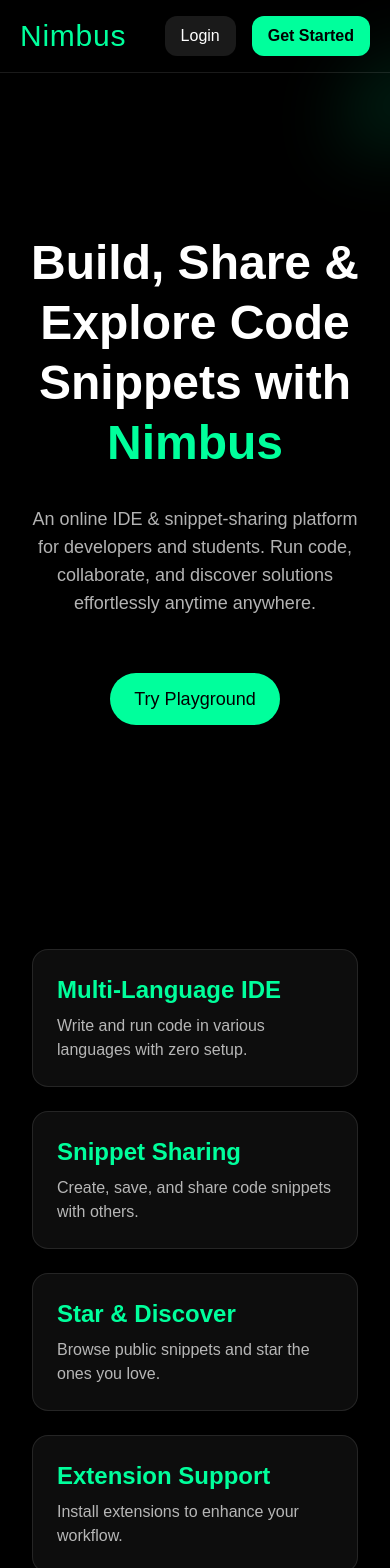
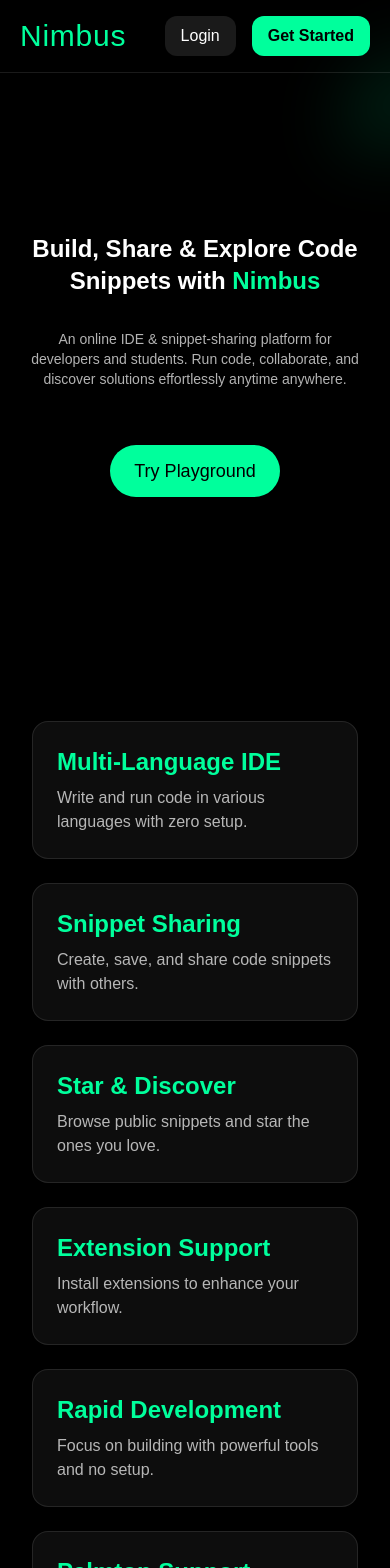
Before and after one commit to Pray45/Nimbus, a Next.js app: page / in a window 390 px wide. Shown: the top 1568 px of the page. Built offline with nearby package versions, Linux system fonts and the light colour scheme.

Commit message:
playing with route

```diff
--- /dev/null
+++ b/src/app/landing/page.tsx
@@ -0,0 +1,79 @@
+import Gradients from "@/components/Gradients";
+import Link from "next/link";
+
+const Landing = () => {
+  return (
+    <div className="relative min-h-screen bg-black text-white overflow-hidden">
+
+      <Gradients />
+
+      {/* Main content */}
+      <div className="relative z-10">
+        <header className="flex items-center justify-between px-5 py-4 border-b border-white/10">
+          <h1 className="text-3xl tracking-wide text-[#00FF9C]">Nimbus</h1>
+          <div className="flex gap-4">
+            <Link href={"/login"} className=" px-4 py-2 rounded-xl bg-white/10 hover:bg-white/20 transition cursor-pointer">Login</Link>
+            <button className="px-4 py-2 rounded-xl bg-[#00FF9C] text-black font-semibold hover:brightness-110 transition cursor-pointer">Get Started</button>
+          </div>
+        </header>
+
+        <main className="flex flex-col items-center justify-center text-center px-6 py-40 gap-8">
+          <h2 className="text-2xl lg:text-5xl font-extrabold  max-w-4xl">
+            Build, Share & Explore Code Snippets with <span className="text-[#00FF9C]">Nimbus</span>
+          </h2>
+          <p className="text-sm lg:text-lg text-white/70 max-w-2xl">
+            An online IDE & snippet-sharing platform for developers and students. Run code, collaborate, and discover solutions effortlessly anytime anywhere.
+          </p>
+          <button className="mt-6 px-6 py-3 text-lg rounded-full bg-[#00FF9C] hover:bg-[#00FF9Cde] text-black hover:brightness-110 transition font-medium cursor-pointer">
+            Try Playground
+          </button>
+        </main>
+
+        <section className="grid grid-cols-1 md:grid-cols-3 gap-6 px-8 py-16">
+          {[
+            {
+              title: "Multi-Language IDE",
+              desc: "Write and run code in various languages with zero setup.",
+            },
+            {
+              title: "Snippet Sharing",
+              desc: "Create, save, and share code snippets with others.",
+            },
+            {
+              title: "Star & Discover",
+              desc: "Browse public snippets and star the ones you love.",
+            },
+            {
+              title: "Extension Support",
+              desc: "Install extensions to enhance your workflow.",
+            },
+            {
+              title: "Rapid Development",
+              desc: "Focus on building with powerful tools and no setup.",
+            },
+            {
+              title: "Palmtop Support",
+              desc: "Use Nimbus seamlessly on mobile and tablets.",
+            },
+          ].map((feature, idx) => (
+            <div
+              key={idx}
+              className="bg-white/5 p-6 rounded-2xl shadow-md backdrop-blur border border-white/10"
+            >
+              <h3 className="text-2xl font-semibold text-[#00FF9C] mb-2">
+                {feature.title}
+              </h3>
+              <p className="text-white/70">{feature.desc}</p>
+            </div>
+          ))}
+        </section>
+
+        <footer className="text-center py-8 border-t border-white/10 text-white/50">
+          © 2025 Nimbus. Built for developers.
+        </footer>
+      </div>
+    </div>
+  );
+};
+
+export default Landing;
--- a/src/app/login/page.tsx
+++ b/src/app/login/page.tsx
@@ -11,6 +11,9 @@ const Login = () => {
   const [ email, setEmail ] = useState("")
   const [ password, setPassword ] = useState("")
 
+
+  if(localStorage.getItem("token")) {window.location.href = "/"}
+
   const submithandler = async(e: React.FormEvent) =>{
 
     e.preventDefault()
@@ -21,6 +24,7 @@ const Login = () => {
       const res = await axios.post("/api/auth/login", {email,password} )
 
       if (res.status === 200) {
+        window.localStorage.setItem("token", res.data.token )
         window.location.href = "/"
       }
 
@@ -39,12 +43,14 @@ const Login = () => {
 
   }
 
+
+
   return (
     <div className="relative min-h-screen bg-black text-white overflow-hidden flex justify-center items-center">
 
       {loading && (
-      <div className="absolute inset-0 bg-black/80 backdrop-blur-md flex items-center justify-center z-50">
-        <span className="text-[#00FF9C] text-xl font-semibold animate-pulse">Registering...</span>
+      <div className="absolute min-h-screen max-h-screen w-full bg-black/80 backdrop-blur-md flex items-center justify-center z-50">
+        <span className="text-[#00FF9C] text-xl font-semibold animate-pulse">Logging in...</span>
       </div>
       )}
 
--- a/src/app/page.tsx
+++ b/src/app/page.tsx
@@ -1,79 +1,17 @@
-import Gradients from "@/components/Gradients";
-import Link from "next/link";
+"use client"
 
-const Home = () => {
+import Home from './home/page'
+import Landing from './landing/page'
+
+const page = () => {
+
+  const isLoggedin = localStorage.getItem("token")
+
   return (
-    <div className="relative min-h-screen bg-black text-white overflow-hidden">
+    <>
+      { isLoggedin ? <Home/> : <Landing/> }
+    </>
+  )
+}
 
-      <Gradients />
-
-      {/* Main content */}
-      <div className="relative z-10">
-        <header className="flex items-center justify-between px-5 py-4 border-b border-white/10">
-          <h1 className="text-3xl tracking-wide text-[#00FF9C]">Nimbus</h1>
-          <div className="flex gap-4">
-            <Link href={"/login"} className="px-4 py-2 rounded-xl bg-white/10 hover:bg-white/20 transition cursor-pointer">Login</Link>
-            <button className="px-4 py-2 rounded-xl bg-[#00FF9C] text-black font-semibold hover:brightness-110 transition cursor-pointer">Get Started</button>
-          </div>
-        </header>
-
-        <main className="flex flex-col items-center justify-center text-center px-6 py-40 gap-8">
-          <h2 className="text-5xl font-extrabold leading-tight max-w-4xl">
-            Build, Share & Explore Code Snippets with <span className="text-[#00FF9C]">Nimbus</span>
-          </h2>
-          <p className="text-lg text-white/70 max-w-2xl">
-            An online IDE & snippet-sharing platform for developers and students. Run code, collaborate, and discover solutions effortlessly anytime anywhere.
-          </p>
-          <button className="mt-6 px-6 py-3 text-lg rounded-full bg-[#00FF9C] hover:bg-[#00FF9Cde] text-black hover:brightness-110 transition font-medium cursor-pointer">
-            Try Playground
-          </button>
-        </main>
-
-        <section className="grid grid-cols-1 md:grid-cols-3 gap-6 px-8 py-16">
-          {[
-            {
-              title: "Multi-Language IDE",
-              desc: "Write and run code in various languages with zero setup.",
-            },
-            {
-              title: "Snippet Sharing",
-              desc: "Create, save, and share code snippets with others.",
-            },
-            {
-              title: "Star & Discover",
-              desc: "Browse public snippets and star the ones you love.",
-            },
-            {
-              title: "Extension Support",
-              desc: "Install extensions to enhance your workflow.",
-            },
-            {
-              title: "Rapid Development",
-              desc: "Focus on building with powerful tools and no setup.",
-            },
-            {
-              title: "Palmtop Support",
-              desc: "Use Nimbus seamlessly on mobile and tablets.",
-            },
-          ].map((feature, idx) => (
-            <div
-              key={idx}
-              className="bg-white/5 p-6 rounded-2xl shadow-md backdrop-blur border border-white/10"
-            >
-              <h3 className="text-2xl font-semibold text-[#00FF9C] mb-2">
-                {feature.title}
-              </h3>
-              <p className="text-white/70">{feature.desc}</p>
-            </div>
-          ))}
-        </section>
-
-        <footer className="text-center py-8 border-t border-white/10 text-white/50">
-          © 2025 Nimbus. Built for developers.
-        </footer>
-      </div>
-    </div>
-  );
-};
-
-export default Home;
+export default page
--- a/src/app/register/page.tsx
+++ b/src/app/register/page.tsx
@@ -43,11 +43,13 @@ const Register = () => {
       }
   }
 
+  if(localStorage.getItem("token")) {window.location.href = "/"; alert("dont play with routes nigga")}
+
   return (
     <div className="relative min-h-screen bg-black text-white overflow-hidden flex justify-center items-center">
 
         {loading && (
-        <div className="absolute inset-0 bg-black/80 backdrop-blur-md flex items-center justify-center z-50">
+        <div className="absolute min-h-screen max-h-screen w-full bg-black/80 backdrop-blur-md flex items-center justify-center z-50">
           <span className="text-[#00FF9C] text-xl font-semibold animate-pulse">Registering...</span>
         </div>
         )}
--- /dev/null
+++ b/tailwind.config.js
@@ -0,0 +1,8 @@
+ /** @type {import('tailwindcss').Config} */
+export default {
+   content: ["./src/**/*.{html,js}"],
+   theme: {
+     extend: {},
+   },
+   plugins: [],
+ }
```
